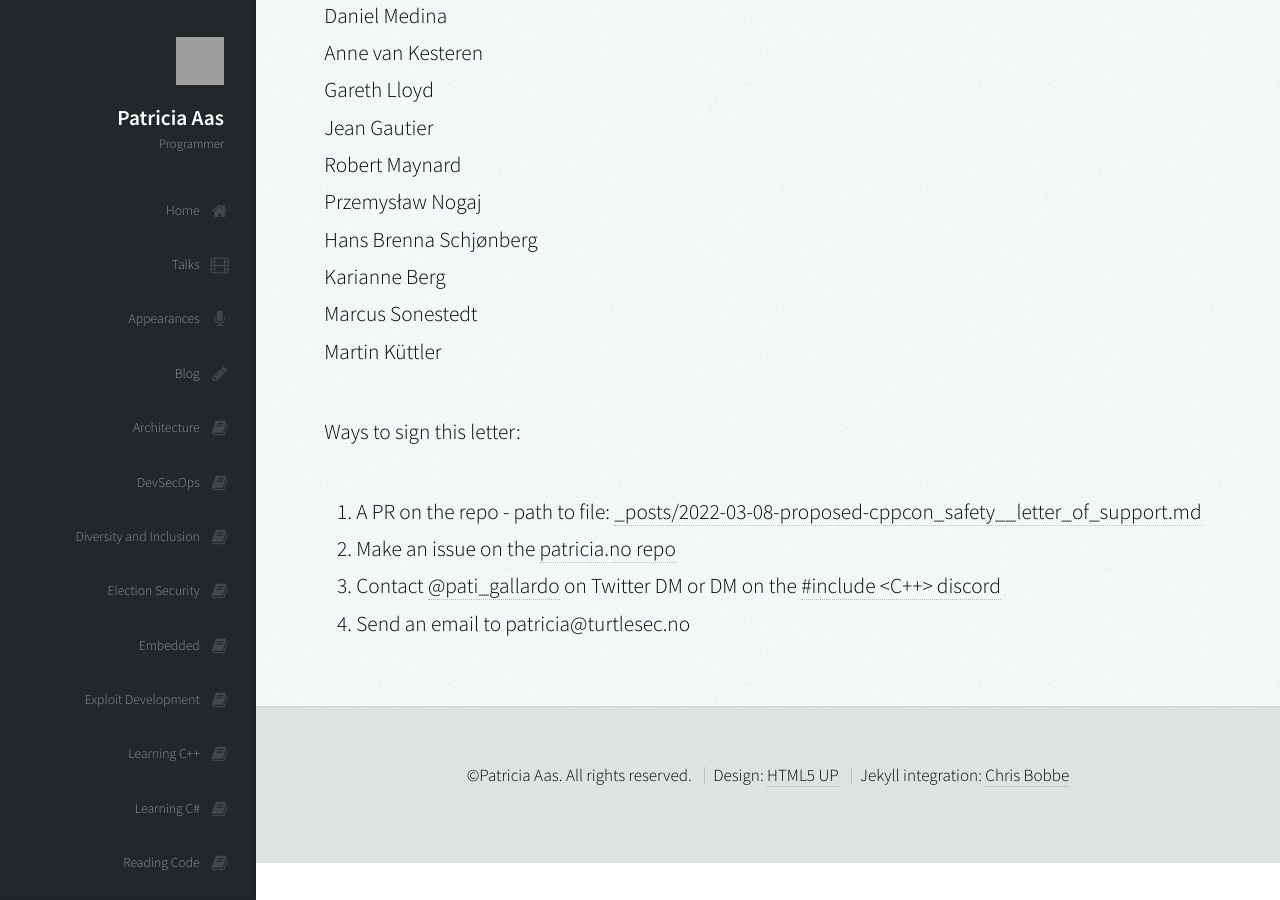
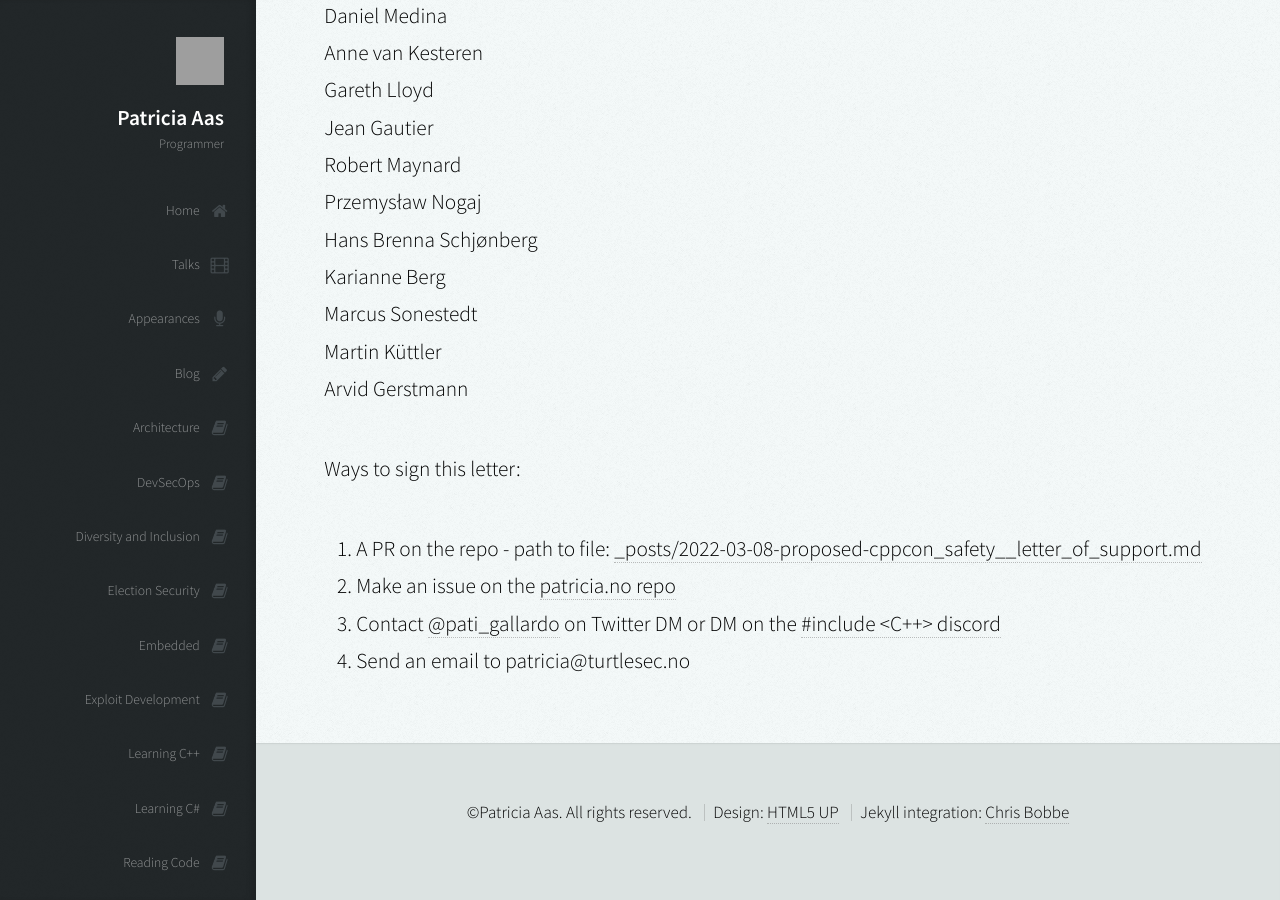
Before and after one commit to patricia-gallardo/patricia-gallardo.github.io, a Jekyll site: the page built from _posts/2022-03-08-proposed-cppcon_safety__letter_of_support.md, in a window 1280 px wide and 900 px high, scrolled down 10002 px. Built offline with Jekyll 4.4.1, drawn with Linux system fonts in a browser that asks for light colours; nearby versions of some CDN libraries; grey boxes are pictures that could not be loaded.

Commit message:
Update 2022-03-08-proposed-cppcon_safety__letter_of_support.md

```diff
--- a/_posts/2022-03-08-proposed-cppcon_safety__letter_of_support.md
+++ b/_posts/2022-03-08-proposed-cppcon_safety__letter_of_support.md
@@ -276,6 +276,7 @@ Hans Brenna Schjønberg <br>
 Karianne Berg <br>
 Marcus Sonestedt <br>
 Martin Küttler <br>
+Arvid Gerstmann <br>
 
 
 Ways to sign this letter:
```
